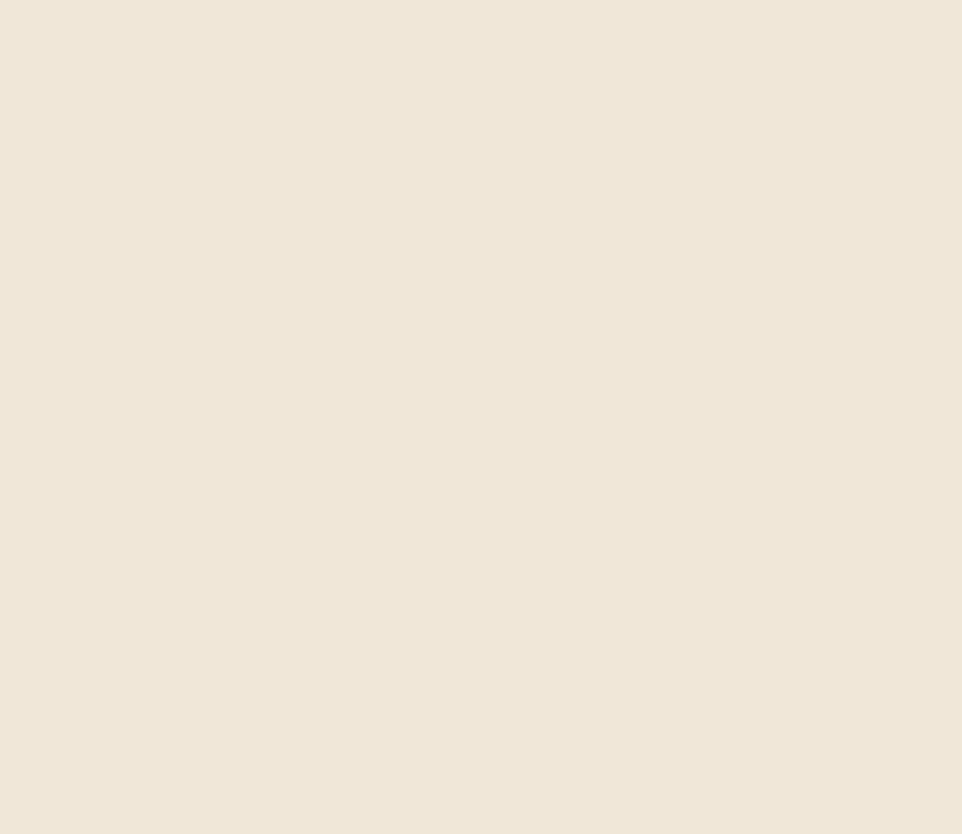
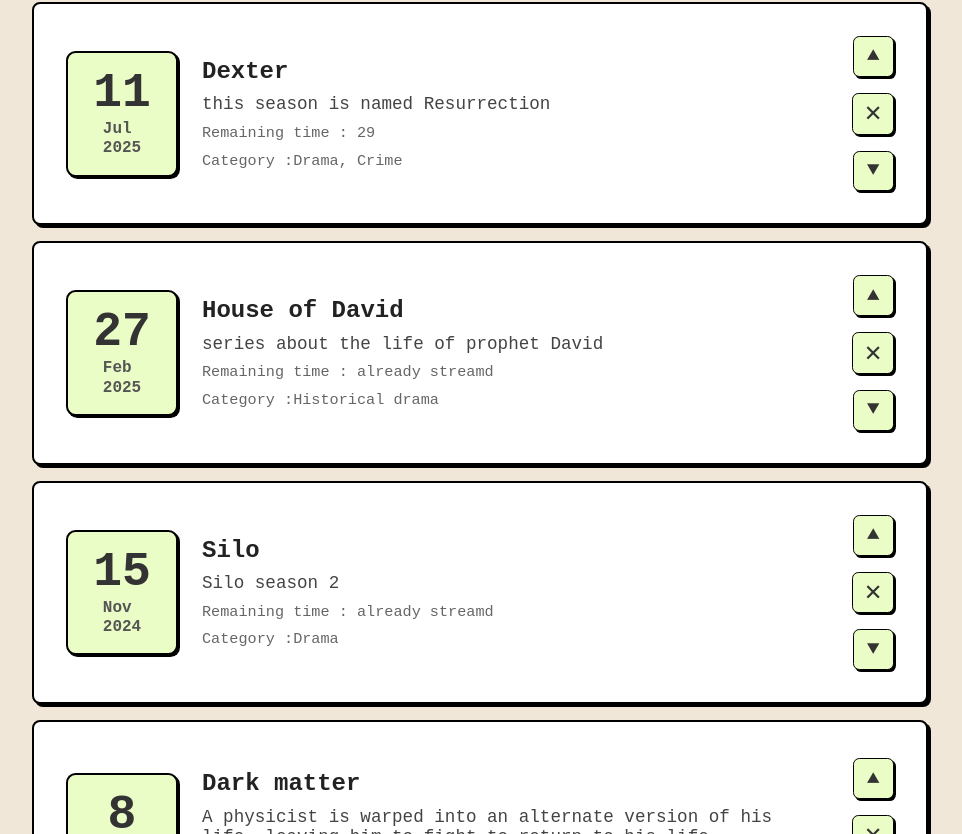
Before and after one commit to HmmamBabiKhouja/watchingList, a React (Vite) app in the folder watchingList/: page / in a window 1280 px wide. Shown: the part 1466-2300 px from the top of the page, without its empty margins (160-1122 px from the left). Before the commit the page ends 1484 px from the top, so only its background shows below. Built offline with nearby package versions, Linux system fonts and the light colour scheme.

Commit message:
Removes hardcoded movie data and imports initial shows
Eliminates the hardcoded movie list from the component,
replacing it with an imported initial list of shows.

This change enhances maintainability and allows for easier
updates to the movie data in the future.

```diff
--- a/watchingList/src/components/List.jsx
+++ b/watchingList/src/components/List.jsx
@@ -1,52 +1,11 @@
 import ListItem from "./ListItem";
 import {useState} from 'react';
+import {initialShows} from '../data/shows.js'
 
 export default function List(){
-    const [items, setItems] = useState([
-        {
-            id: Date.now().toString()+Math.random(),
-            date: "2025-06-27",
-            title: "Squid game",
-            desc: "Squid game season 3",
-            cate: "Thriler"
-        },
-        {
-            id: Date.now().toString()+Math.random(),
-            date: "2025-07-10",
-            title: "Dr Stone",
-            desc: "the rest of Dr.stone season 4",
-            cate: "Anime, Adventure"
-        },
-        {
-            id: Date.now().toString()+Math.random(),
-            date: "2025-07-19",
-            title: "Kaiju 8",
-            desc: "Kaiju 8 season 2",
-            cate: "Anime, Shonen"
-        },
-        {
-            id: Date.now().toString()+Math.random(),
-            date: "2025-07-14",
-            title: "Dan da dan",
-            desc: "Dan da dan season 2",
-            cate: "Anime, Shonen"
-        },
-        {
-            id: Date.now().toString()+Math.random(),
-            date: "2025-10-01",
-            title: "My hero academia",
-            desc: "Boku no Hero Academia season 8",
-            cate: "Anime, Shonen"
-        },
-        {
-            id: Date.now().toString()+Math.random(),
-            date: "2025-09-01",
-            title: "Alice in borderland",
-            desc: "Alice in borderland season 3",
-            cate: "Thriler"
-        }
-    ]);
+    const [items, setItems] = useState(initialShows);
 
+    console.log(items)
     const apprevMonth=(month)=>{
         const months = ["Jan", "Feb", "Mar", "Apr", "May", "Jun", "Jul", "Aug", "Sep", "Oct", "Nov", "Dec"];
         return months[month];
@@ -85,7 +44,6 @@
                 const day = date.getDate();
                 const month = date.getMonth();
                 const year = date.getFullYear();
-                console.log(apprevMonth(month));
                 return (
                 <ListItem
                     key={item.id}
--- /dev/null
+++ b/watchingList/src/data/shows.js
@@ -0,0 +1,177 @@
+export const initialShows = [
+    {
+        id: Date.now().toString()+Math.random().toString()+Math.random(),
+        date: "2025-06-27",
+        title: "Squid game",
+        desc: "Squid game season 3",
+        cate: "Thriler"
+    },
+    {
+        id: Date.now().toString()+Math.random().toString()+Math.random(),
+        date: "2025-07-10",
+        title: "Dr Stone",
+        desc: "the rest of Dr.stone season 4",
+        cate: "Anime, Adventure"
+    },
+    {
+        id: Date.now().toString()+Math.random().toString()+Math.random(),
+        date: "2025-07-19",
+        title: "Kaiju 8",
+        desc: "Kaiju 8 season 2",
+        cate: "Anime, Shonen"
+    },
+    {
+        id: Date.now().toString()+Math.random(),
+        date: "2025-07-14",
+        title: "Dan da dan",
+        desc: "Dan da dan season 2",
+        cate: "Anime, Shonen"
+    },
+    {
+        id: Date.now().toString()+Math.random(),
+        date: "2025-10-01",
+        title: "My hero academia",
+        desc: "Boku no Hero Academia season 8",
+        cate: "Anime, Shonen"
+    },
+    {
+        id: Date.now().toString()+Math.random(),
+        date: "2025-09-01",
+        title: "Alice in borderland",
+        desc: "Alice in borderland season 3",
+        cate: "Thriler"
+    },
+    {
+        id: Date.now().toString()+Math.random(),
+        date: "2025-07-11",
+        title: "Dexter",
+        desc: "this season is named Resurrection",
+        cate: "Drama, Crime"
+    },
+    {
+        id: Date.now().toString()+Math.random(),
+        date: "2025-02-27",
+        title: "House of David",
+        desc: "series about the life of prophet David",
+        cate: "Historical drama"
+    },
+    {
+        id: Date.now().toString()+Math.random(),
+        date: "2024-11-15",
+        title: "Silo",
+        desc: "Silo season 2",
+        cate: "Drama"
+    },
+    {
+        id: Date.now().toString()+Math.random(),
+        date: "2024-05-08",
+        title: "Dark matter",
+        desc: "A physicist is warped into an alternate version of his life, leaving him to fight to return to his life.",
+        cate: "Thriller"
+    },
+    {
+        id: Date.now().toString()+Math.random(),
+        date: "2024-09-19",
+        title: "The Penguin",
+        desc: "The transformation of Oz Cobb from a disfigured nobody to a noted Gotham gangster.",
+        cate: "Drama"
+    },
+    {
+        id: Date.now().toString()+Math.random(),
+        date: "2016-06-21",
+        title: "Person of Interest",
+        desc: "Harold Finch teams up with an ex-CIA agent to use the Machine to prevent crimes before they are committed.",
+        cate: "Sci-fi"
+    },
+    {
+        id: Date.now().toString()+Math.random(),
+        date: "2018-11-30",
+        title: "Mirage",
+        desc: "a mother of one, interacts with the ghost of a child and saves his life. However, her actions cause a space-time continuum glitch, altering reality.",
+        cate: "Thriller"
+    },
+    {
+        id: Date.now().toString()+Math.random(),
+        date: "2025-02-20",
+        title: "Zero Day",
+        desc: "former U. S. President as he steps back into action to uncover the truth behind a devastating cyberattack",
+        cate: "Thriller"
+    },
+    {
+        id: Date.now().toString()+Math.random(),
+        date: "2025-01-30",
+        title: "Mickey 17",
+        desc: "the plot follows a man who joins a space colony as an 'Expendable', a disposable worker who is cloned every time he dies.",
+        cate: "Sci-fi"
+    },
+    {
+        id: Date.now().toString()+Math.random(),
+        date: "2027-06-04",
+        title: "Spider-Man: Beyond the Spider-Verse",
+        desc: "It's the last movie in the animated Spider-Verse trilogy",
+        cate: "Action"
+    },
+    {
+        id: Date.now().toString()+Math.random(),
+        date: "2025-04-13",
+        title: "The Last of Us",
+        desc: "The Last of Us season 2",
+        cate: "Drama"
+    },
+    {
+        id: Date.now().toString()+Math.random(),
+        date: "1998-03-13",
+        title: "Hunter × Hunter",
+        desc: "a young boy named Gon Freecss who discovers that his father, who left him at a young age, is actually a world-renowned Hunter",
+        cate: "Anime"
+    },
+    {
+        id: Date.now().toString()+Math.random(),
+        date: "2011-03-16",
+        title: "A Separation",
+        desc: "It focuses on an Iranian middle-class couple who separate.",
+        cate: "Drama"
+    },
+    {
+        id: Date.now().toString()+Math.random(),
+        date: "2017-06-04",
+        title: "The Leftovers",
+        desc: "A group of people in a small New York community try to continue their lives while coping with the tragedy of the unexplained nature of the event.",
+        cate: "Drama"
+    },
+    {
+        id: Date.now().toString()+Math.random(),
+        date: "2021-10-13",
+        title: "Dopesick",
+        desc: "Greed has side effects. A story inspired by the dealers, doctors and the billion dollar drug that fuelled America's deadly opioid addiction.",
+        cate: "Drama"
+    },
+    {
+        id: Date.now().toString()+Math.random(),
+        date: "2011-03-16",
+        title: "A Separation",
+        desc: "It focuses on an Iranian middle-class couple who separate.",
+        cate: "Drama"
+    },
+    {
+        id: Date.now().toString()+Math.random(),
+        date: "2018-08-31",
+        title: "Searching",
+        desc: "After his 16-year-old daughter goes missing, a desperate father breaks into her laptop to look for clues to find her.",
+        cate: "Thriller"
+    },
+    {
+        id: Date.now().toString()+Math.random(),
+        date: "2023-10-19",
+        title: "Bodies",
+        desc: "Four detectives in four different time periods of London find themselves investigating the same murder.",
+        cate: "Thriller"
+    },
+    {
+        id: Date.now().toString()+Math.random(),
+        date: "2024-12-13",
+        title: "Dexter",
+        desc: "this season is named Original sin",
+        cate: "Drama, Crime"
+    }
+];
```
